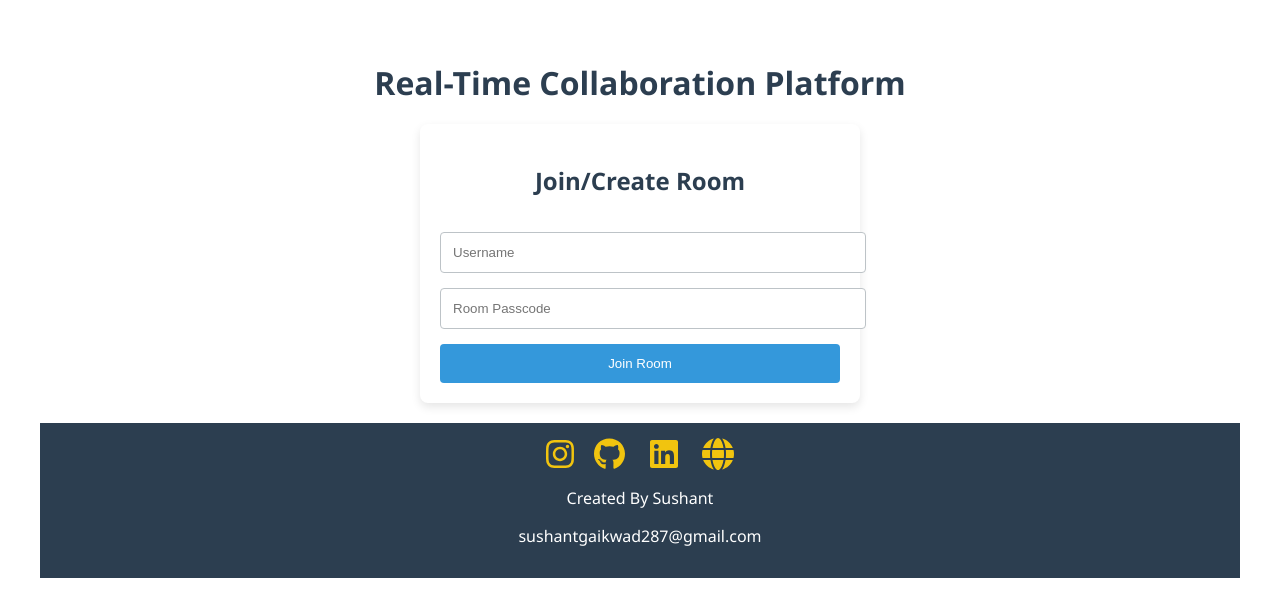
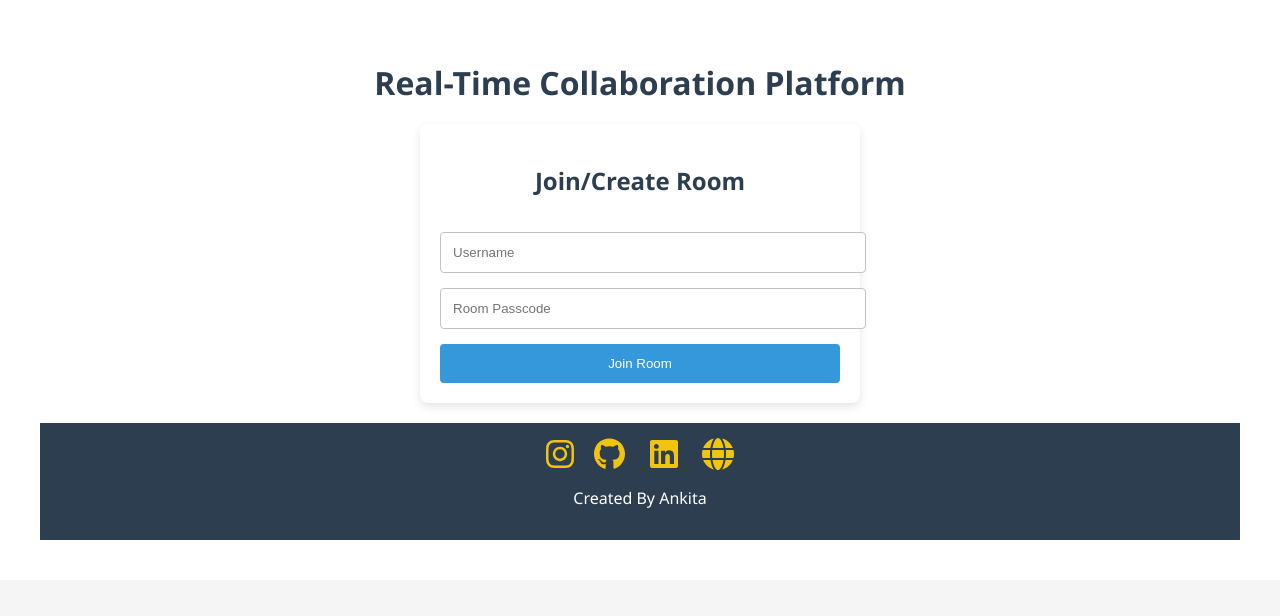
Before and after one commit to sushantgaikwad2004/realtimefrontend, a React (Create React App) app: page / in a window 1280 px wide. Shown: the top 616 px of the page. Built offline with nearby package versions, Linux system fonts and the light colour scheme; no server answers.

Commit message:
Updated Footer component with comments

```diff
--- a/src/Footer.js
+++ b/src/Footer.js
@@ -21,8 +21,8 @@ const Footer = () => {
             <FontAwesomeIcon icon={faGlobe} size="2x" />
           </a>
         </div>
-        <p>Created By Sushant</p>
-        <p>sushantgaikwad287@gmail.com</p>
+        <p>Created By Ankita</p>
+       {/* <p>sushantgaikwad287@gmail.com</p> */}
       </div>
     </footer>
   );
```
